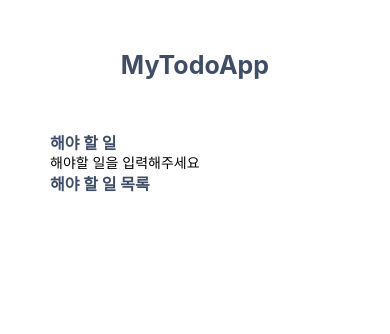
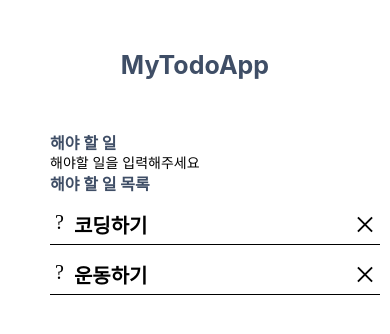
Before and after one commit to zhsks528/2019-CLASSLION_ReactNative, a React Native app: screen / in a window 390 px wide. Shown: the top 334 px of the page. Built offline with nearby package versions, Linux system fonts and the light colour scheme.

Commit message:
Listitem 컴포넌트 적용

```diff
--- a/App.js
+++ b/App.js
@@ -3,6 +3,7 @@ import { StyleSheet, Text, View } from "react-native";
 import Header from "./app/components/Header";
 import Subtitle from "./app/components/Subtitle";
 import Input from "./app/components/Input";
+import Listitem from "./app/components/Listitem";
 
 export default function App() {
   return (
@@ -16,6 +17,8 @@ export default function App() {
       </View>
       <View style={styles.subtitleposi}>
         <Subtitle title="해야 할 일 목록" />
+        <Listitem name="코딩하기" />
+        <Listitem name="운동하기" />
       </View>
     </View>
   );
```
